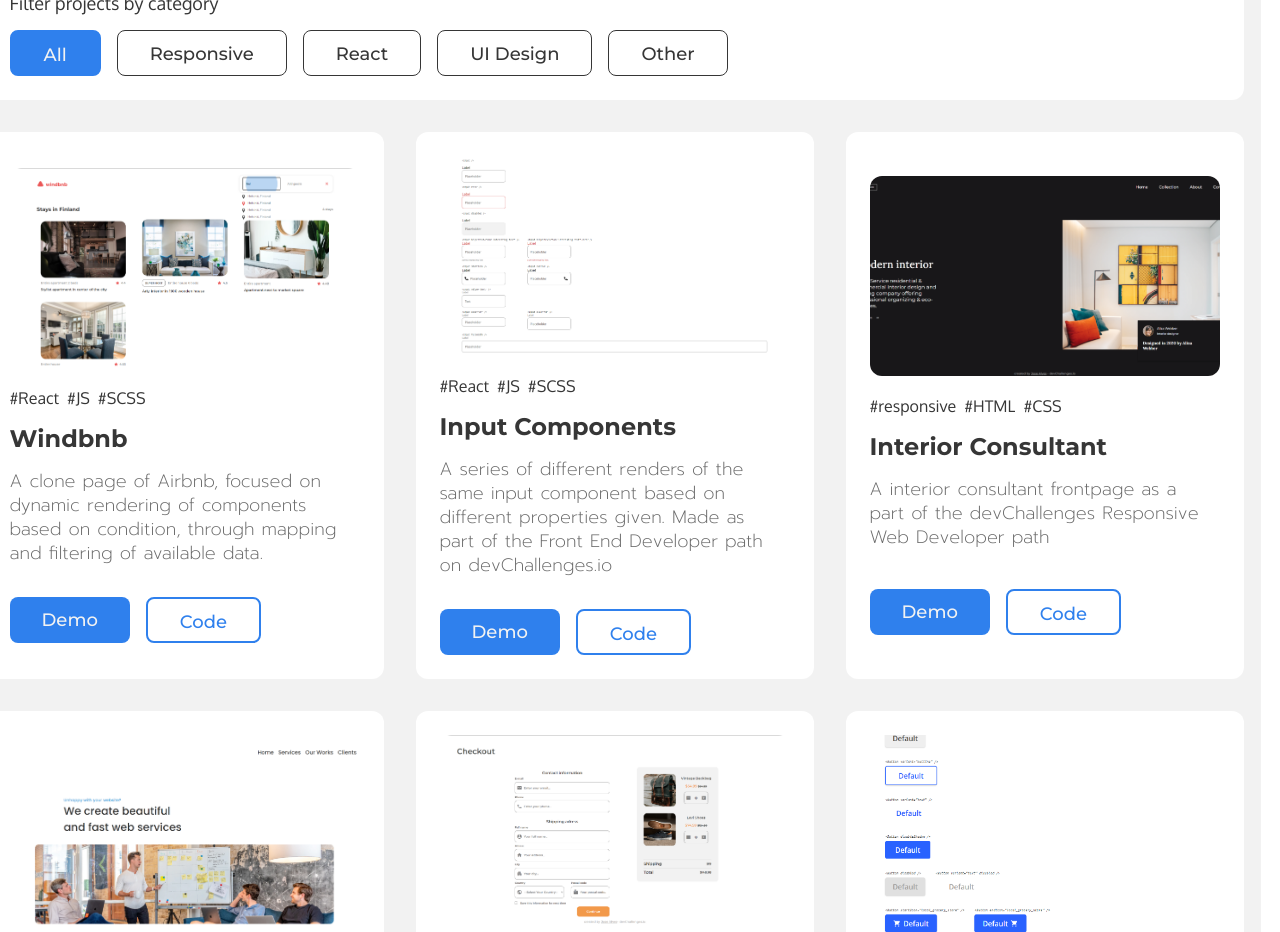
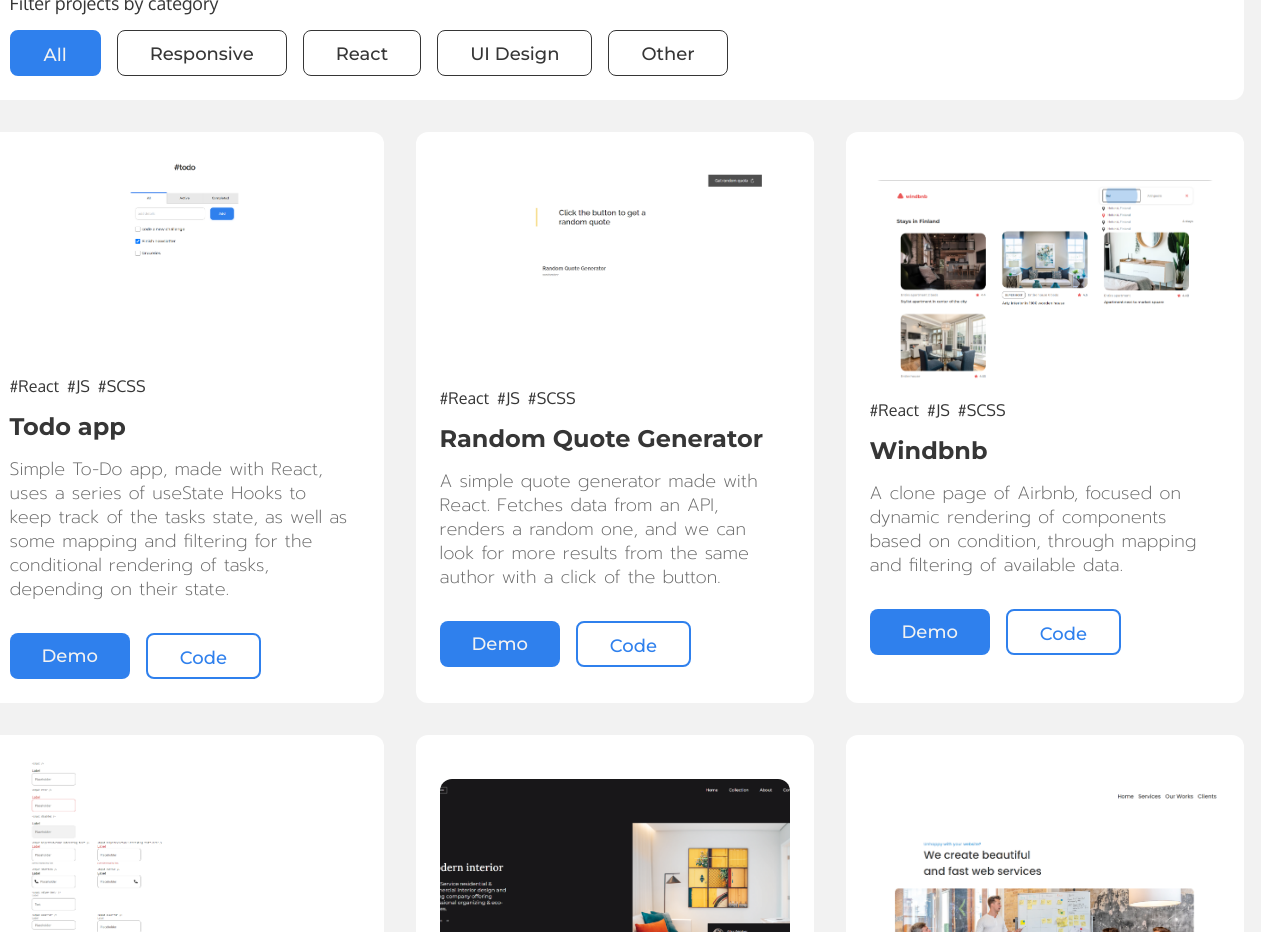
Before and after one commit to hitmaizer/responsive-web-portfolio, a React (Create React App) app: page / in a window 1280 px wide. Shown: the part 2120-3052 px from the top of the page. Built offline with nearby package versions, Linux system fonts and the light colour scheme.

Commit message:
fixed quizzicle demo url

```diff
--- a/src/data.js
+++ b/src/data.js
@@ -1,5 +1,29 @@
 export default {
     "works": [
+        {
+            "id": "25",
+            "title": "Todo app",
+            "img": "todo.png",
+            "tags": ["React", "JS", "SCSS"],
+            "category": "react",
+            "description": "Simple To-Do app, made with React, uses a series of useState Hooks to keep track of the tasks state, as well as some mapping and filtering for the conditional rendering of tasks, depending on their state.",
+            "demo": "https://todo-list-hitmaizer.vercel.app/",
+            "code": "https://github.com/hitmaizer/todo-list",
+            "link":  "",
+        },
+
+        {
+            "id": "24",
+            "title": "Random Quote Generator",
+            "img": "quotes.png",
+            "tags": ["React", "JS", "SCSS"],
+            "category": "react",
+            "description": "A simple quote generator made with React. Fetches data from an API, renders a random one, and we can look for more results from the same author with a click of the button.",
+            "demo": "https://quote-generator-hitmaizer.vercel.app/",
+            "code": "https://github.com/hitmaizer/quote-generator",
+            "link":  "",
+        },
+
         {
             "id": "22",
             "title": "Windbnb",
@@ -75,7 +99,7 @@ export default {
             "tags": ["React", "JS", "SCSS"],
             "category": "react",
             "description": "A simple quizz game. Fetches 4 random questions from an API and then checks the results!",
-            "demo": "https://quizz-react.vercel.app/",
+            "demo": "https://quizz-react-hitmaizer.vercel.app/",
             "code": "https://github.com/hitmaizer/quizz-project",
         },
 
```
